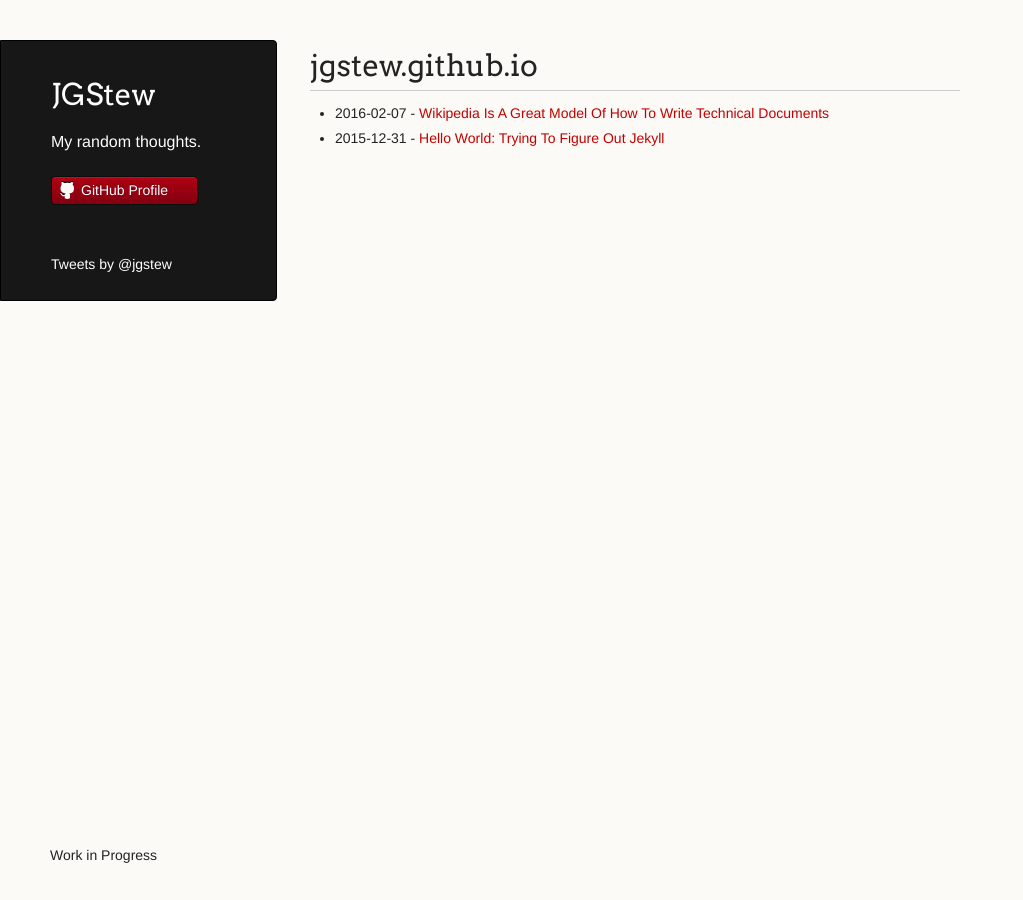
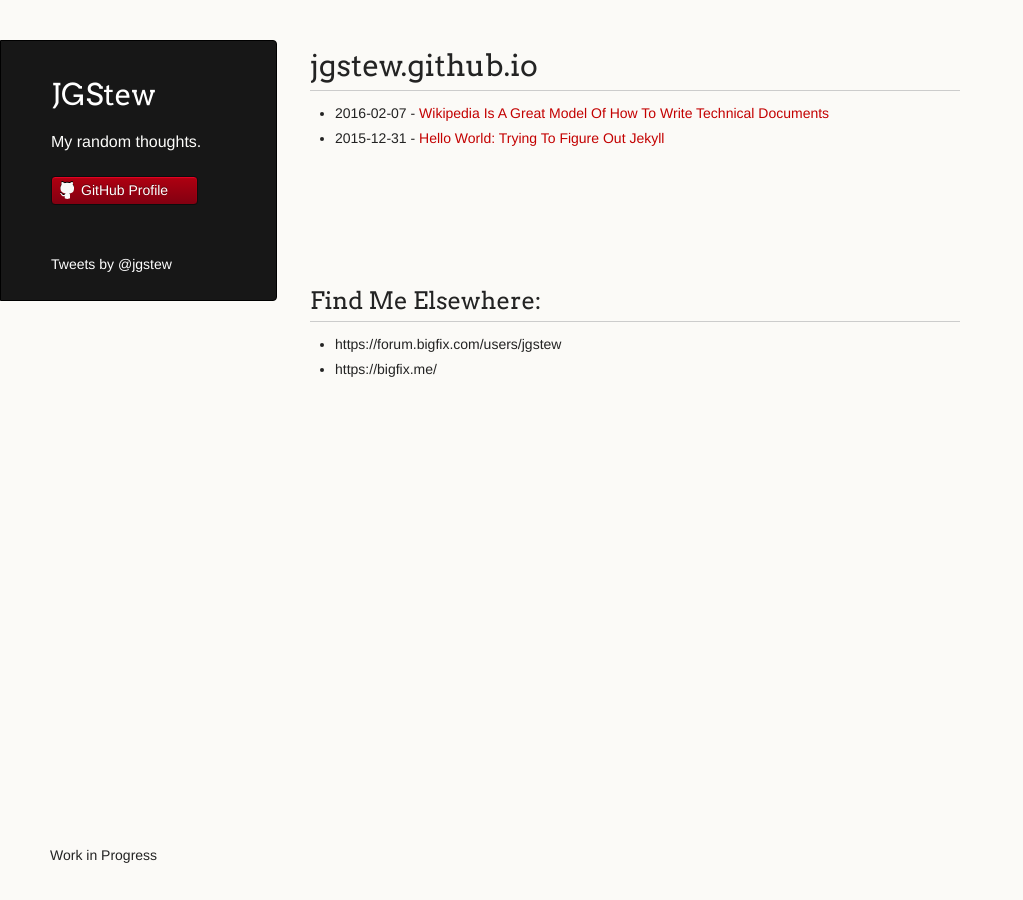
Before and after one commit to jgstew/jgstew.github.io, a Jekyll site: the page built from index.html, in a window 1280 px wide. Shown: the whole page, without its empty margins (0-1023 px from the left). Built offline with Jekyll 4.4.1, drawn with Linux system fonts in a browser that asks for light colours; comment, search, counter and statistics services are not loaded.

Commit message:
Update index.html

```diff
--- a/index.html
+++ b/index.html
@@ -8,3 +8,11 @@ title: jgstew.github.io
     </li>
   {% endfor %}
 </ul>
+<br/>
+<br/>
+<br/>
+<h2>Find Me Elsewhere:</h2>
+<ul>
+  <li>https://forum.bigfix.com/users/jgstew</li>
+  <li>https://bigfix.me/</li>
+</ul>
```
